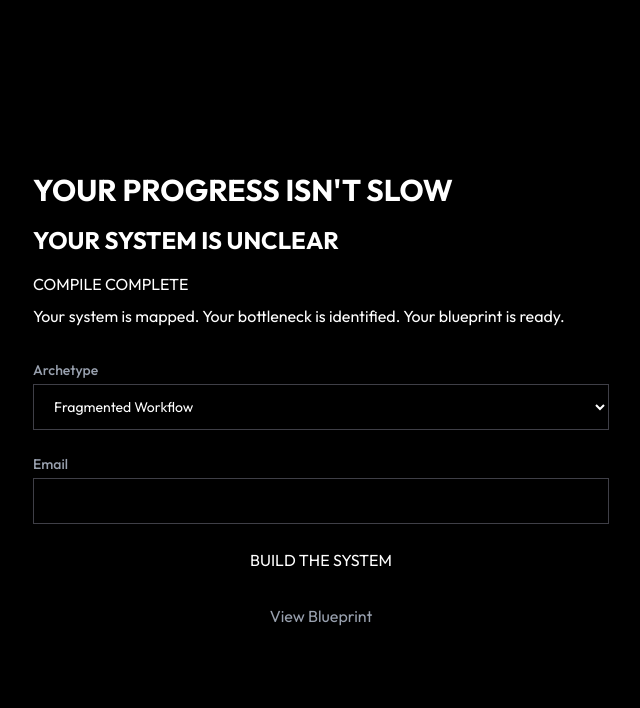
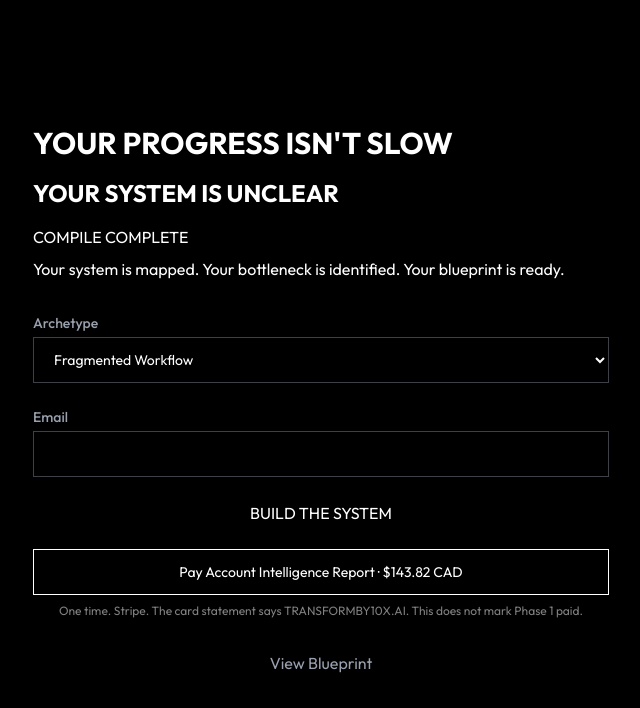
Before and after one commit to erikhinla/tbtx-next-ecosystem, a Next.js app: page /phase-one in a window 1280 px wide. Shown: the top 708 px of the page, without its empty margins (319-959 px from the left). Built offline with nearby package versions, Linux system fonts and the light colour scheme.

Commit message:
Add the live AIR Stripe payment link without marking Phase 1 paid.

```diff
--- a/src/app/phase-one/page.tsx
+++ b/src/app/phase-one/page.tsx
@@ -9,6 +9,8 @@ const ARCHETYPES = [
   { value: 'bottleneckOperator', label: 'Bottleneck Operator' },
   { value: 'executionStall', label: 'Execution Stall' },
 ] as const;
+
+const AIR_CHECKOUT = 'https://buy.stripe.com/aFa28qbIFedc90D5sd08g01';
 
 type ArchetypeValue = (typeof ARCHETYPES)[number]['value'];
 
@@ -25,6 +27,10 @@ function PhaseOneForm() {
   );
   const [state, setState] = useState<'form' | 'sent' | 'activate' | 'wait' | 'failed'>('form');
   const [loading, setLoading] = useState(false);
+
+  const checkoutHref = email
+    ? `${AIR_CHECKOUT}?prefilled_email=${encodeURIComponent(email)}`
+    : AIR_CHECKOUT;
 
   const handleSubmit = async (e: React.FormEvent) => {
     e.preventDefault();
@@ -124,6 +130,14 @@ function PhaseOneForm() {
           </form>
         )}
 
+        <a
+          href={checkoutHref}
+          className="mt-6 block w-full border border-white px-4 py-3 text-center text-sm"
+        >
+          Pay Account Intelligence Report · $143.82 CAD
+        </a>
+        <p className="mt-2 text-center text-xs text-white/50">One time. Stripe. The card statement says TRANSFORMBY10X.AI. This does not mark Phase 1 paid.</p>
+
         <div className="mt-8 text-center">
           <a href={`/diagnostic/blueprint?archetype=${archetype}`} className="text-gray-400 hover:text-white">View Blueprint</a>
         </div>
```
